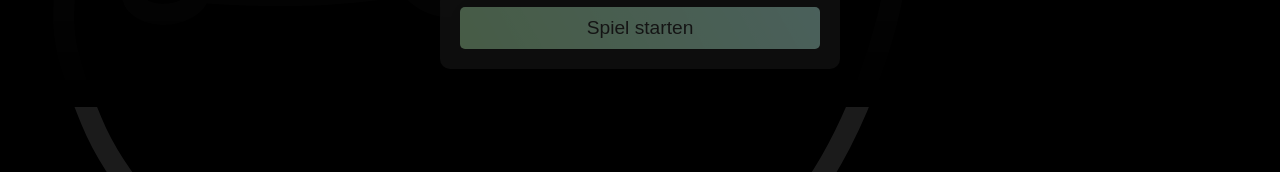
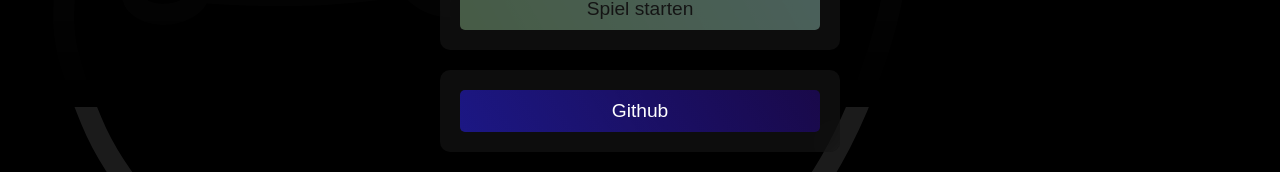
Before and after one commit to Alpakat/nullpointer-companion, a Next.js app: page / in a window 1280 px wide. Shown: the part 693-865 px from the top of the page. Before the commit the page ends 800 px from the top, so only its background shows below. Built offline with nearby package versions, Linux system fonts and the light colour scheme.

Commit message:
add link and remove readme

```diff
--- a/src/components/Game/Game.tsx
+++ b/src/components/Game/Game.tsx
@@ -30,6 +30,7 @@
 		setNumbers([newNumber])
 		setColors([newColor])
 		setCurrentRound(0)
+		// eslint-disable-next-line react-hooks/exhaustive-deps
 	}, [])
 
 	const generateNewRound = () => {
--- a/src/components/Settings/SettingsManager.module.css
+++ b/src/components/Settings/SettingsManager.module.css
@@ -171,3 +171,10 @@
     filter: saturate(0.2) brightness(0.5) !important;
     cursor: auto;
 }
+
+.buttonGithub {
+    background: rgb(24, 14, 232);
+    background: linear-gradient(61deg, rgba(24, 14, 232, 1) 0%, rgba(33, 1, 130, 1) 100%) !important;
+    color: white;
+    filter: saturate(0.5) brightness(1);
+}
--- a/src/components/Settings/SettingsManager.tsx
+++ b/src/components/Settings/SettingsManager.tsx
@@ -65,6 +65,12 @@
 					<button className={classNames(styles.button, styles.buttonDisabled)}>Spiel starten</button>
 				)}
 			</div>
+			<div className={styles.main}>
+				<Link href={'https://github.com/Alpakat/nullpointer-companion'} target={"_blank"} style={{ width: '100%' }}>
+					{' '}
+					<button className={classNames(styles.button, styles.buttonGithub)}>Github</button>
+				</Link>
+			</div>
 		</>
 	)
 }
```
Also changed, not shown: src/components/Game/Game.module.css (+5 -5 lines), 1 other file (tests, documents, lock files or other folders).
